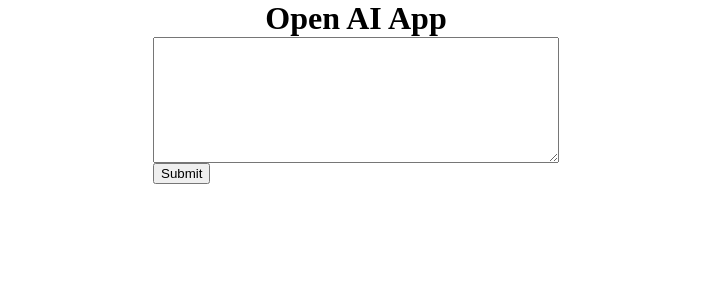
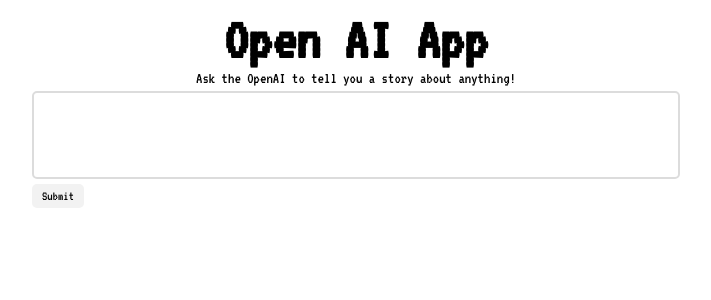
Before and after one commit to emilterrero/openai-challenge, a React (Create React App) app: page / in a window 1280 px wide. Shown: the top 300 px of the page, without its empty margins (284-995 px from the left). Built offline with nearby package versions, Linux system fonts and the light colour scheme.

Commit message:
Just about done

```diff
--- a/public/index.html
+++ b/public/index.html
@@ -2,6 +2,9 @@
 <html lang="en">
     <head>
         <meta charset="utf-8" />
+        <link rel="preconnect" href="https://fonts.googleapis.com">
+        <link rel="preconnect" href="https://fonts.gstatic.com" crossorigin>
+        <link href="https://fonts.googleapis.com/css2?family=VT323&display=swap" rel="stylesheet">
         <link rel="icon" href="%PUBLIC_URL%/favicon.ico" />
         <meta name="viewport" content="width=device-width, initial-scale=1" />
         <meta name="theme-color" content="#000000" />
--- a/src/App.css
+++ b/src/App.css
@@ -1,5 +1,12 @@
 * {
     margin: 0;
+    font-family: 'VT323', monospace;
+    transition: .5s;
+}
+
+.App h1 {
+    margin: 10px 0 0 0;
+    font-size: 60px;
 }
 
 .App {
@@ -10,28 +17,80 @@
     height: 100vh;
 }
 
-.input-field {
+.input-div {
     display: flex;
     flex-direction: column;
     align-items: center;
-    width: 60vw;
+    margin: 0 0 10px 0;
 }
 
 #input {
     display: block;
-    width: 400px;
-    height: 120px;
+    width: 50vw;
+    height: 10vh;
+    margin: 5px;
+    resize: none;
+    border: solid gainsboro 2px;
+    border-radius: 5px;
+}
+
+.submit-btn {
+    color: black;
+    background-color: #f2f2f2;
+    border-style: none;
+    margin: 0 5px;
+    padding: 5px 10px;
+    border-radius: 5px;
+    transition: .5s;
+}
+
+.submit-btn:hover {
+    background-color: #d9d9d9;
+    cursor: pointer;
 }
 
 .responses {
+    display: flex;
+    flex-flow: column;
+    align-items: center;
     overflow: scroll;
-    width: 70vw;
+    width: 60vw;
+    height: 70vh;
 }
 
+
 .response {
-    background-color: gainsboro;
-    width: 70vw;
+    background-color: #f2f2f2;
+    width: 95%;
     padding: 5px;
     margin: 5px;
     border-radius: 10px;
+    transition: .5s;
 }
+
+.response h4 {
+    margin: 5px 0 0 5px;
+}
+
+.response p {
+    margin: 0 5px 5px 20px;
+}
+
+.response p {
+    width: auto;
+}
+
+@media screen and (max-width: 750px) {
+    #input {
+        width: 75vw;
+    }
+
+    .submit-btn {
+        width: 100%;
+        margin: 0;
+    }
+
+    .responses {
+        width: 80vw;
+    }
+}
--- a/src/App.js
+++ b/src/App.js
@@ -44,18 +44,18 @@
     return (
         <div className="App">
         <h1>Open AI App</h1>
+        <p>Ask the OpenAI to tell you a story about anything!</p>
 
-        <div className='input-field'>
+        <div className='input-div'>
 
         <form onSubmit={formSubmit} id='submit-form'>
         <textarea type='text' id='input' onChange={(e) => setText(e.currentTarget.value)} value={text} />
-        <button className='submit=btn' type='submit'>Submit
+        <button className='submit-btn' type='submit'>Submit
         </button>
         </form>
 
         </div>
         <div className='responses'>
-        </div>
 
         {prompts.map((prompt) => {
             return (
@@ -68,6 +68,7 @@
 
             )
         })}
+        </div>
 
         </div>
     );
```
Also changed, not shown: 2 other files (tests, documents, lock files or other folders). Lines whose indentation alone changed are shown as unchanged.
